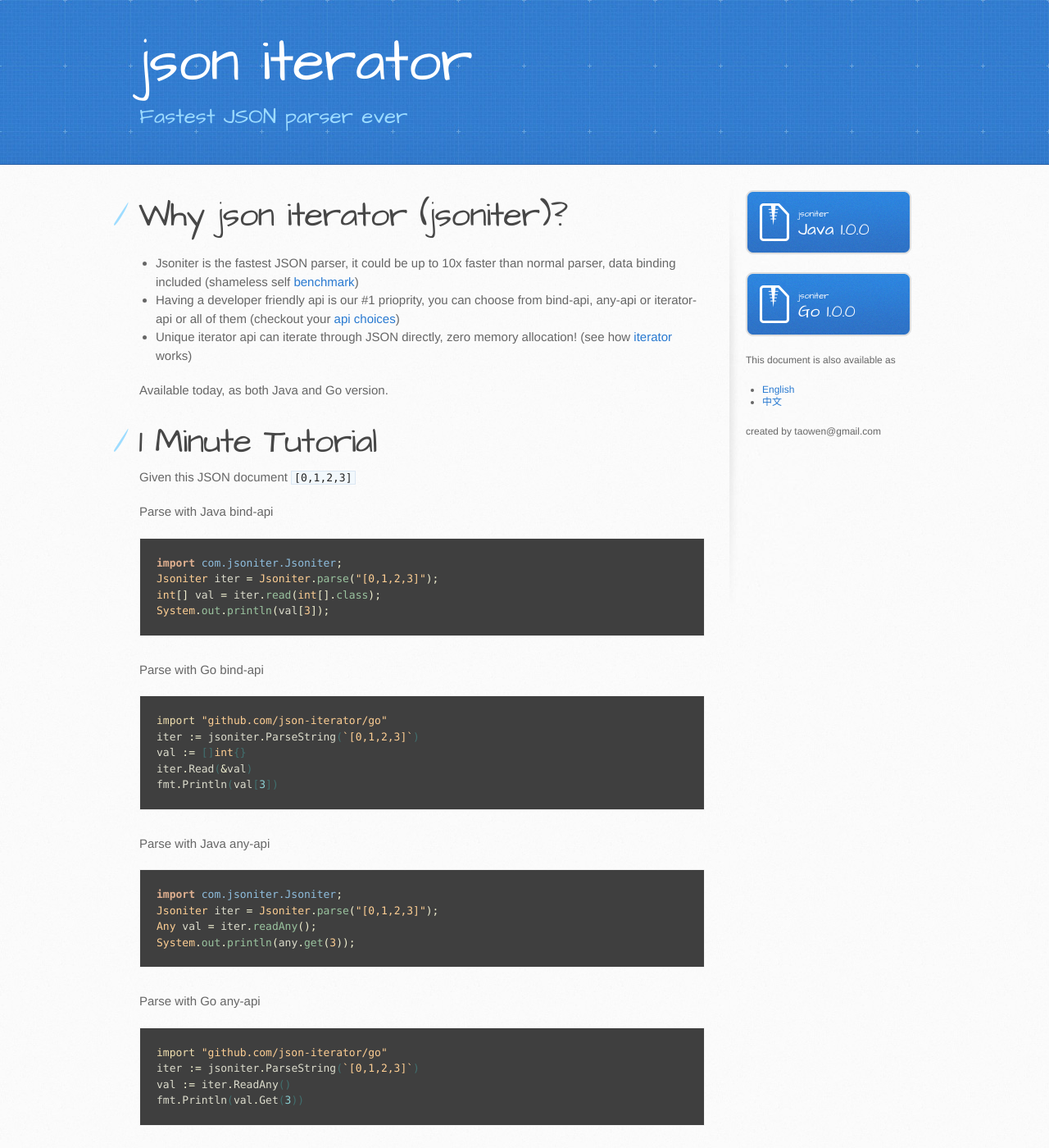
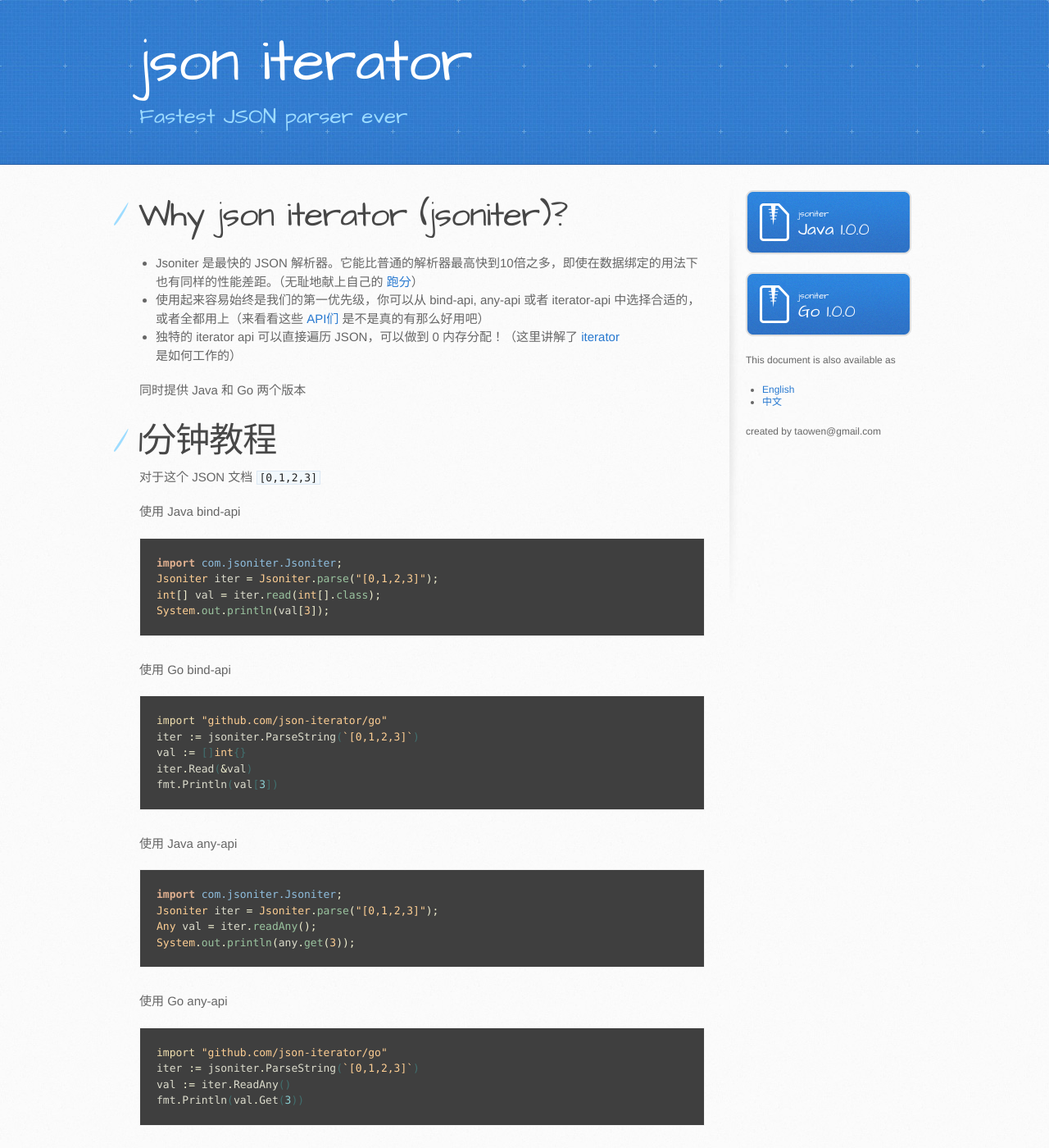
Before and after one commit to json-iterator/json-iterator.github.io, a Jekyll site: the page built from index.cn.md, in a window 1280 px wide and 1400 px high. Shown: the whole window at 82% size. Built offline with Jekyll 4.4.1, drawn with Linux system fonts in a browser that asks for light colours; comment, search, counter and statistics services are not loaded; some of the changed text lies outside the part shown.

Commit message:
Update index.cn.md

````diff
--- a/index.cn.md
+++ b/index.cn.md
@@ -5,17 +5,17 @@
 
 # Why json iterator (jsoniter)?
 
-* Jsoniter is the fastest JSON parser, it could be up to 10x faster than normal parser, data binding included (shameless self [benchmark](/benchmark.html))
-* Having a developer friendly api is our #1 prioprity, you can choose from bind-api, any-api or iterator-api or all of them (checkout your [api choices](/api.html))
-* Unique iterator api can iterate through JSON directly, zero memory allocation! (see how [iterator](/api.html#iterator-api) works)
+* Jsoniter 是最快的 JSON 解析器。它能比普通的解析器最高快到10倍之多，即使在数据绑定的用法下也有同样的性能差距。（无耻地献上自己的 [跑分](/benchmark.html)）
+* 使用起来容易始终是我们的第一优先级，你可以从 bind-api, any-api 或者 iterator-api 中选择合适的，或者全都用上（来看看这些 [API们](/api.html) 是不是真的有那么好用吧）
+* 独特的 iterator api 可以直接遍历 JSON，可以做到 0 内存分配！（这里讲解了 [iterator](/api.html#iterator-api) 是如何工作的）
 
-Available today, as both Java and Go version.
+同时提供 Java 和 Go 两个版本
 
-# 1 Minute Tutorial
+# 1分钟教程
 
-Given this JSON document `[0,1,2,3]`
+对于这个 JSON 文档 `[0,1,2,3]`
 
-Parse with Java bind-api
+使用 Java bind-api
 
 ```java
 import com.jsoniter.Jsoniter;
@@ -24,7 +24,7 @@
 System.out.println(val[3]);
 ```
 
-Parse with Go bind-api
+使用 Go bind-api
 
 ```go
 import "github.com/json-iterator/go"
@@ -34,7 +34,7 @@
 fmt.Println(val[3])
 ```
 
-Parse with Java any-api
+使用 Java any-api
 
 ```java
 import com.jsoniter.Jsoniter;
@@ -43,7 +43,7 @@
 System.out.println(any.get(3));
 ```
 
-Parse with Go any-api
+使用 Go any-api
 
 ```go
 import "github.com/json-iterator/go"
@@ -52,7 +52,7 @@
 fmt.Println(val.Get(3))
 ```
 
-Parse with Java iterator-api
+使用 Java iterator-api
 
 ```java
 import com.jsoniter.Jsoniter;
@@ -64,7 +64,7 @@
 System.out.println(total);
 ```
 
-Parse with Go iterator-api
+使用 Go iterator-api
 
 ```go
 import "github.com/json-iterator/go"
@@ -76,9 +76,9 @@
 fmt.Println(total)
 ```
 
-# How to get
+# 怎样获取
 
-For java version
+Java 版本
 
 ```
 <dependency>
@@ -88,12 +88,12 @@
 </dependency>
 ```
 
-For Go version
+Go 版本
 
 ```
 go get github.com/json-iterator/go
 ```
 
-# Contribution Welcomed !
+# 欢迎你的贡献
 
-Report issue or pull request, or email taowen@gmail.com
+小项目bug难免，欢迎提 issue 和 pull request
````
